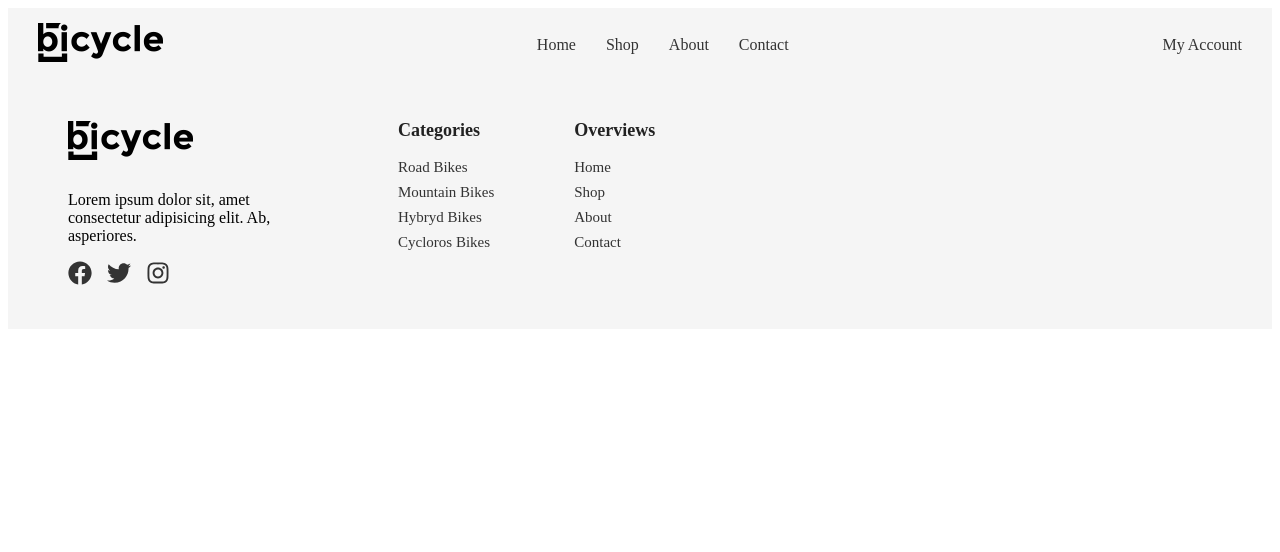
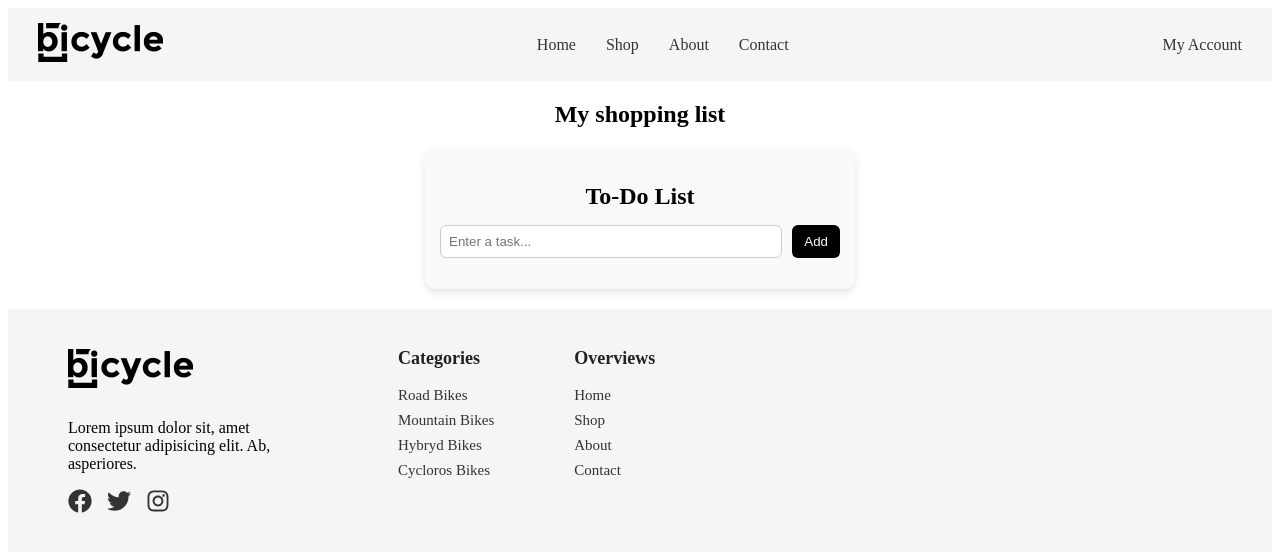
Before and after one commit to kubrama/react_task, a React (Create React App) app in the folder reactapp/: page /account in a window 1280 px wide. Shown: the top 552 px of the page. Built offline with nearby package versions, Linux system fonts and the light colour scheme.

Commit message:
move to-do list to account page

```diff
--- a/reactapp/src/App.js
+++ b/reactapp/src/App.js
@@ -11,6 +11,8 @@
 import Contact from './pages/Contact';
 import Home from './pages/Home';
 import Shop from './pages/Shop';
+import Account from './pages/Account';
+
 
 
 function App() {
@@ -45,6 +47,8 @@
           <Route path="/about" element={<About />} />
           <Route path="/shop" element={<Shop/>} />
           <Route path="/contact" element={<Contact />} />
+          <Route path="/account" element={<Account/>} />
+
         </Routes>
 
         <Footer />
--- /dev/null
+++ b/reactapp/src/pages/Account.jsx
@@ -0,0 +1,13 @@
+import React from 'react'
+import ToDoList from "../components/ToDoList/ToDoList";
+
+const Account = () => {
+  return (
+    <div>
+        <h2 style={{ textAlign: "center" }}>My shopping list</h2>
+      <ToDoList/>
+    </div>
+  )
+}
+
+export default Account
--- a/reactapp/src/pages/Shop.jsx
+++ b/reactapp/src/pages/Shop.jsx
@@ -3,7 +3,7 @@
 import product1 from "../assets/images/product1.jpg";
 import product2 from "../assets/images/product2.jpg";
 import product3 from "../assets/images/product3.jpg";
-import ToDoList from "../components/ToDoList/ToDoList";
+
 
 const Shop = () => {
   const [cards, setCards] = useState([
@@ -45,10 +45,7 @@
           />
         ))}
       </div>
-        <section className="shopping-list">
-        <h2 style={{ textAlign: "center" }}>My Shopping List</h2>
-        <ToDoList/>
-      </section>
+
     </div>
   );
 };
```
